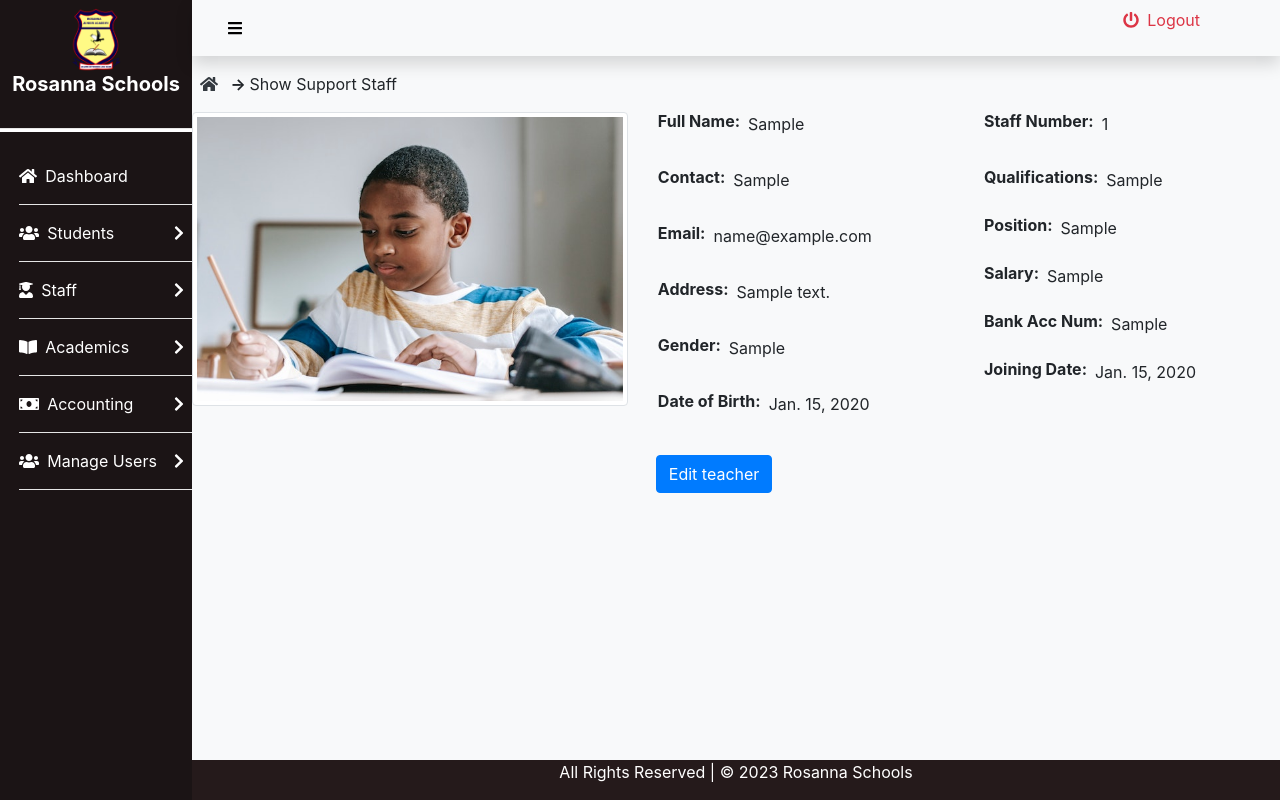
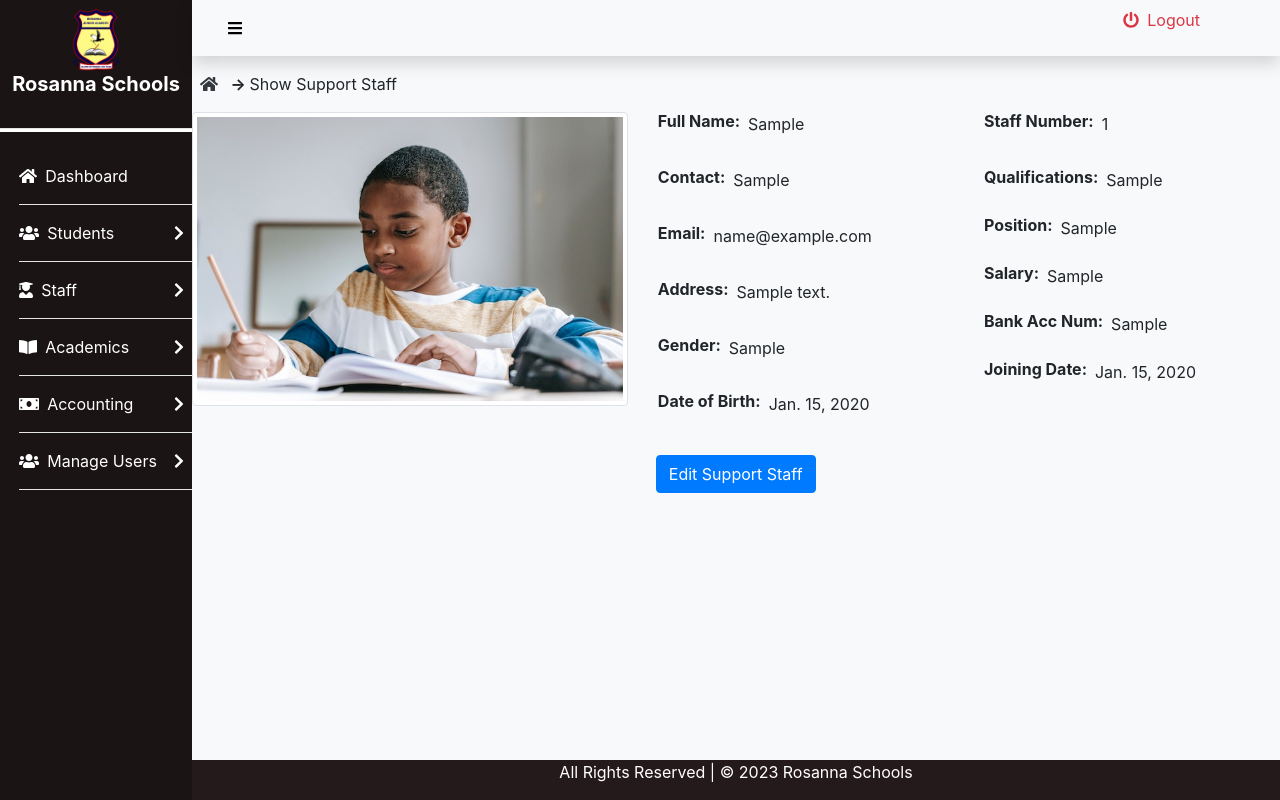
Before and after one commit to megateams/rosanna, a Django app: page /showsupportstaff/1/ in a window 1280 px wide. Run offline with Django 4.2, Linux system fonts and the light colour scheme; tables that the repository leaves empty hold one stand-in row (values such as "Sample post"); some libraries are stand-ins or nearby versions.

Commit message:
worked on editing showsupportstaff

```diff
--- a/finance/templates/finance/staffpayments/financeaddsupportstaffpayments.html
+++ b/finance/templates/finance/staffpayments/financeaddsupportstaffpayments.html
@@ -50,9 +50,6 @@
                     <input type="date" name="paymentdate" class="form-control">
                 </div>
             </div>
-
-
-
         </div>
 
         <!-- button -->
--- a/frontend/templates/frontend/accounting/expenses.html
+++ b/frontend/templates/frontend/accounting/expenses.html
@@ -19,10 +19,8 @@
                 <tr>
                     <th>Expense ID</th>
                     <th>Category</th>
-                    <th>Amount Required</th>
                     <th>Expense Date</th>
                     <th>Amount Paid</th>
-                    <th>Balance</th>
                 </tr>
             </thead>
             <tbody>
@@ -30,10 +28,8 @@
                 <tr>
                     <td>{{ expense.expenseid }}</td>
                     <td>{{ expense.category }}</td>
-                    <td>{{ expense.amountrequired }}</td>
                     <td>{{ expense.expensedate }}</td>
                     <td>{{ expense.amountpaid }}</td>
-                    <td>{{ expense.balance }}</td>
                 </tr>
                 {% endfor %}
             </tbody>
--- a/frontend/templates/frontend/accounting/supportstaffpayments.html
+++ b/frontend/templates/frontend/accounting/supportstaffpayments.html
@@ -30,13 +30,10 @@
                 <tr>
                     <th>Support Staff ID</th>
                     <th>Support Staff Name</th>
-                    <th>Payment id</th>
                     <th> Payment Date</th>
                     <th>Salary</th>
                     <th>Amount Paid</th>
                     <th>Balance</th>
-                    <th>Payment Method</th>
-                    <th>Bank Account No.</th>
                 </tr>
             </thead>
             <tbody>
@@ -44,13 +41,10 @@
                 <tr>
                     <th>{{ supportstaff.supportstaffid }}</th>
                     <th>{{ supportstaff.staffname }}</th>
-                    <th>{{ supportstaff.paymentid }}</th>
                     <th>{{ supportstaff.paymentdate }}</th>
                     <th>{{ supportstaff.salary }}</th>
                     <th>{{ supportstaff.amountpaid }}</th>
                     <th>{{ supportstaff.balance }}</th>
-                    <th>{{ supportstaff.paymentmethod }}</th>
-                    <th>{{ supportstaff.bankaccnum }}</th>
                 </tr>
                 {% endfor %}
             </tbody>
--- a/frontend/templates/frontend/staff/showsupportstaff.html
+++ b/frontend/templates/frontend/staff/showsupportstaff.html
@@ -87,9 +87,86 @@
                 </div>
 
                 <div class="btn ">
-                    <a href="" class="btn btn-md btn-primary" data-toggle="modal">Edit teacher</a>
+                    <a href="#edit{{staff.supportstaffid}}" class="btn btn-md btn-primary" data-toggle="modal">Edit Support Staff</a>
                     <!-- <a href="#delete{{teacher.teacherid}}" class="btn btn-md btn-danger" data-toggle="modal">Delete</a> -->
                 </div>
+
+                <!-- Modals for editing support staff information -->
+
+                <div class="modal fade" id="edit{{staff.supportstaffid }}" tabindex="-1" role="dialog" aria-labelledby="editModalLabel" aria-hidden="true">
+                    <div class="modal-dialog modal-dialog-centered" role="document">
+                        <div class="modal-content">
+                            <div class="modal-header">
+                                <h5 class="modal-title" id="editModalLabel">Edit Support Staff</h5>
+                                <button type="button" class="close" data-dismiss="modal" aria-label="Close">
+                                    <span aria-hidden="true">&times;</span>
+                                </button>
+                            </div>
+                            <div class="modal-body">
+                                <!-- Add a form for editing support staff information -->
+                                <form method="post" action="/edit_supportstaff/">
+                                    {% csrf_token %}
+                                    <input type="hidden" name="supportstaffid" value="{{ staff.supportstaffid }}">
+                                    <div class="row">
+                                        <div class="col-md-6">
+                                    <div class="form-group">
+                                        <label for="edit-supportstaffnames">Full Name</label>
+                                        <input type="text" class="form-control" id="edit-supportstaffnames" name="supportstaffnames" value="{{ staff.supportstaffnames }}">
+                                    </div>
+                                    <div class="form-group">
+                                        <label for="edit-gender">Gender</label>
+                                        <input type="text" class="form-control" id="edit-gender" name="gender" value="{{ staff.gender }}">
+                                    </div>
+
+                                    <div class="form-group">
+                                        <label for="edit-contact">Contact</label>
+                                        <input type="text" class="form-control" id="edit-contact" name="contact" value="{{ staff.contact }}">
+                                    </div>
+
+                                    <div class="form-group">
+                                        <label for="edit-email">Email</label>
+                                        <input type="email" class="form-control" id="edit-email" name="email" value="{{ staff.email }}">
+                                    </div>
+
+                                    <div class="form-group">
+                                        <label for="edit-address">Address</label>
+                                        <input type="text" class="form-control" id="edit-address" name="address" value="{{ staff.address }}">
+                                    </div>
+                                </div>
+                                <div class="col-md-6">
+                                    <div class="form-group">
+                                        <label for="edit-position">Date of Birth</label>
+                                        <input type="date" class="form-control" id="edit-dob" name="dob" value="{{ staff.dob }}">
+                                    </div>
+                                    <div class="form-group">
+                                        <label for="edit-position">Position</label>
+                                        <input type="text" class="form-control" id="edit-position" name="position" value="{{ staff.position }}">
+                                    </div>
+
+                                    <div class="form-group">
+                                        <label for="edit-qualification">Qualifications</label>
+                                        <input type="text" class="form-control" id="edit-qualification" name="qualification" value="{{ staff.qualification }}">
+                                    </div>
+
+                                    <div class="form-group">
+                                        <label for="edit-salary">Salary</label>
+                                        <input type="text" class="form-control" id="edit-salary" name="salary" value="{{ staff.salary }}">
+                                    </div>
+                                    <div class="form-group">
+                                        <label for="edit-position">Joining Date</label>
+                                        <input type="date" class="form-control" id="edit-joiningdate" name="joiningdate" value="{{ staff.joiningdate }}">
+                                    </div>
+                                </div>
+                                </div>
+                                    <!-- Add more form fields as needed -->
+                                    <button type="submit" class="btn btn-primary">Save Changes</button>
+                                </form>
+                            </div>
+                        </div>
+                    </div>
+                </div>
+
+                <!-- End of Modals -->
 
                 {% endfor %}
             </div>
--- a/frontend/urls.py
+++ b/frontend/urls.py
@@ -41,6 +41,7 @@ urlpatterns = [
     path('add-support-staff/submit/', views.supportstaffreg, name='supportstaffreg'),
     # path('add-support-staff/', views.supportstaffreg, name='supportstaffreg'),
     path('showsupportstaff/<int:supportstaffid>/', views.showsupportstaff, name='show supportstaff'),
+    path('edit_supportstaff/', views.edit_supportstaff, name="edit_supportstaff"),
 
 
     path('staff/', views.staff, name="Staff"),
@@ -66,11 +67,11 @@ urlpatterns = [
     path('delete_class/' , views.delete_class , name='delete_class'),
 
     # accounting
-    path('feesstructurelist/', views.feesstructure, name='Fees Structure'),
+    path('feesstructurelist', views.feesstructure, name='Fees Structure'),
     path('feeslist/', views.fees, name='Fees '),
     #path('teacherspaymentslist/', views.teacherspayments, name='Teachers Payments '),
     #path('supportstaffpaymentslist/', views.supportstaffpayments, name='Supportstaff Payments '),
-    path('expenseslist/', views.expenses, name='Expenses '),
+    path('expenseslist', views.expenses, name='Expenses '),
 
     path('supportstaffpaymentslist/', views.supportstaffpaymentsList, name="SupportstaffpaymentsLists"),
     path('teacherpaymentslist/', views.financeteacherpaymentsList, name="teacherpaymentslists"),
--- a/frontend/views.py
+++ b/frontend/views.py
@@ -643,6 +643,45 @@ def edit_teacher(request):
         messages.success(request,"Teacher edited successfully")
         return redirect("Show Teacher", teacherId=teacherid)
 
+def edit_supportstaff(request):
+    if request.method == 'POST':
+        supportstaffid = request.POST.get("supportstaffid")
+        supportstaffnames = request.POST.get('supportstaffnames')
+        gender = request.POST.get('gender')
+        contact = request.POST.get('contact')
+        email = request.POST.get('email')
+        address = request.POST.get('address')
+        position = request.POST.get('position')
+        qualification = request.POST.get('qualification')
+        salary = request.POST.get('salary')
+        bankaccnum = request.POST.get('bankaccnum')
+        dob = request.POST.get('dob')
+        joiningdate = request.POST.get('joiningdate')
+
+
+        that_support_staff = Supportstaff.objects.get(pk=supportstaffid)
+
+        # Update support staff attributes
+        that_support_staff.supportstaffnames = supportstaffnames
+        that_support_staff.gender = gender
+        that_support_staff.contact = contact
+        that_support_staff.email = email
+        that_support_staff.address = address
+        that_support_staff.position = position
+        that_support_staff.qualification = qualification
+        that_support_staff.salary = salary
+        that_support_staff.bankaccnum = bankaccnum
+        that_support_staff.dob = dob
+        that_support_staff.joiningdate = joiningdate
+
+        # Save the updated support staff
+        that_support_staff.save()
+
+        messages.success(request, "Support Staff edited successfully")
+        return redirect("show supportstaff", supportstaffid=supportstaffid)
+    # else:
+    #     return render(request, 'your_template_name.html')  # Render a form for editing if the request method is GET
+
 
 def supportstaffList(request):
     # Retrieve all support staff data from the database
```
